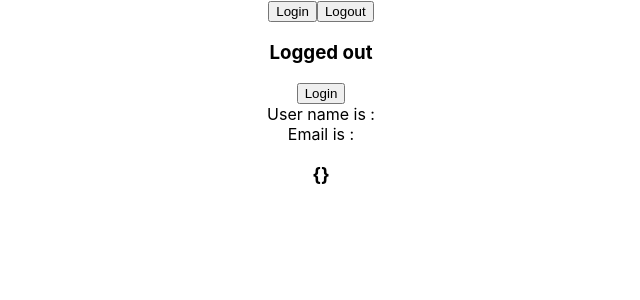
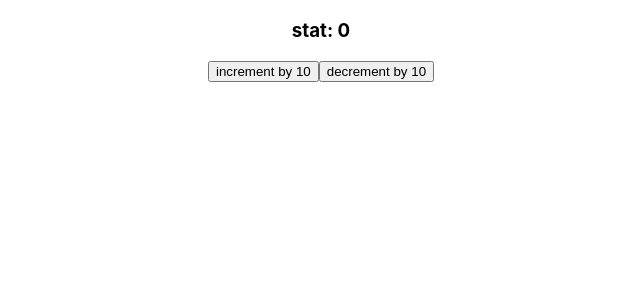
Before and after one commit to Aissa-Dev/React-TypeScript, a React (Create React App) app: page / in a window 1280 px wide. Shown: the top 300 px of the page, without its empty margins (319-959 px from the left). Built offline with nearby package versions, Linux system fonts and the light colour scheme.

Commit message:
useReducer Hook

```diff
--- a/src/App.tsx
+++ b/src/App.tsx
@@ -1,12 +1,10 @@
-import React from "react";
 import "./App.css";
-import { LogedIn } from "./components/state/LogedIn";
-import { User } from "./components/state/User";
+import { Counter } from "./components/Counter";
+
 function App() {
   return (
     <div className="App">
-      <LogedIn />
-      <User />
+      <Counter />
     </div>
   );
 }
--- /dev/null
+++ b/src/components/Counter.tsx
@@ -0,0 +1,46 @@
+import { useReducer } from "react";
+
+type CounterState = {
+  count: number;
+};
+
+type ActionCounter = {
+  type: string;
+  payload: number;
+};
+const initialState = { count: 0 };
+
+const reducer = (state: CounterState, action: ActionCounter) => {
+  switch (action.type) {
+    case "increment":
+      return { count: state.count + action.payload };
+    case "decrement":
+      return { count: state.count - action.payload };
+    default:
+      return state;
+  }
+};
+
+export const Counter = () => {
+  const [state, dipatch] = useReducer(reducer, initialState);
+
+  return (
+    <div>
+      <h3>stat: {state.count}</h3>
+      <button
+        onClick={() => {
+          dipatch({ type: "increment", payload: 10 });
+        }}
+      >
+        increment by 10
+      </button>
+      <button
+        onClick={() => {
+          dipatch({ type: "decrement", payload: 10 });
+        }}
+      >
+        decrement by 10
+      </button>
+    </div>
+  );
+};
```
